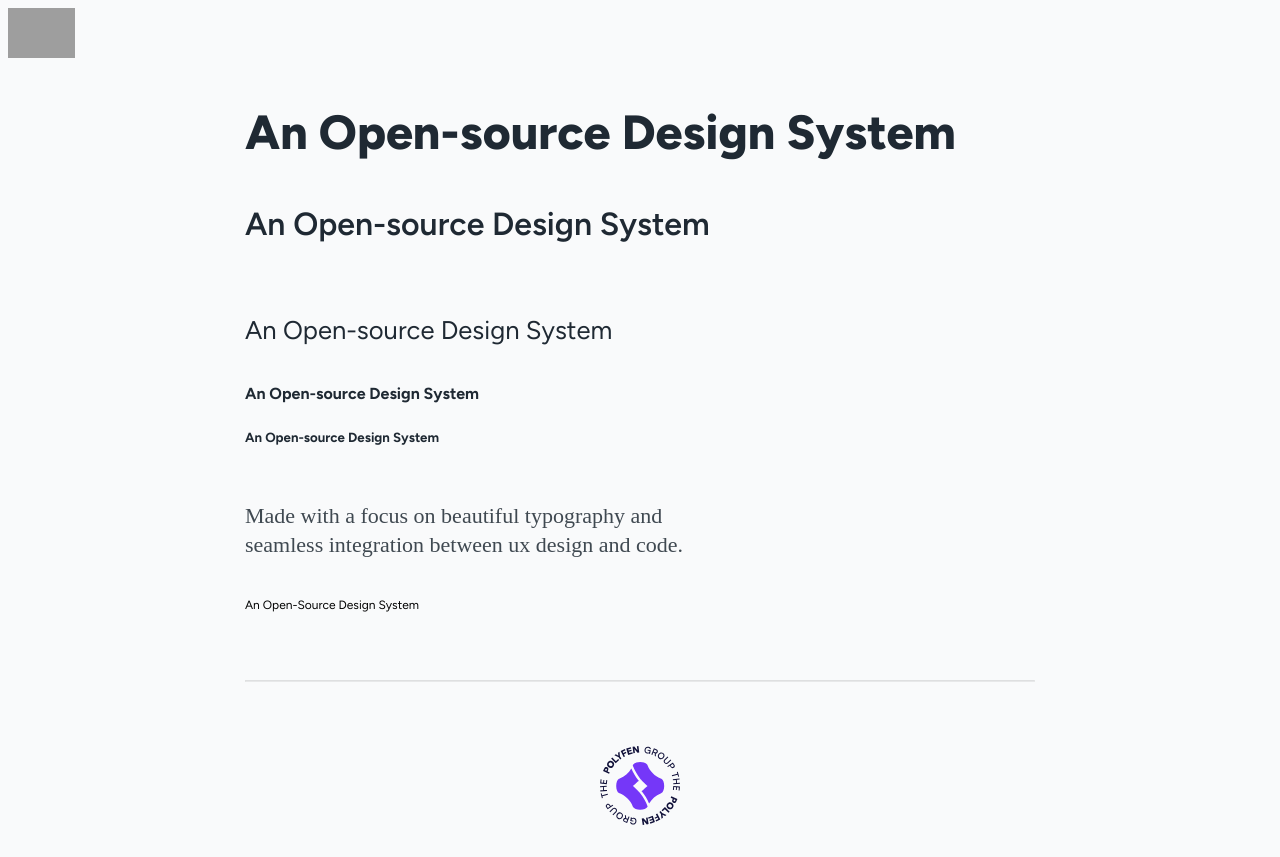
After one commit to polyfen/polykit, a PHP site: page /typography.php in a window 1280 px wide. The commit adds this page. Run offline with PHP 8.4, Linux system fonts and the light colour scheme; grey boxes are pictures that could not be loaded.

Commit message:
Created PHP page for typography styleguide

```diff
--- a/index.php
+++ b/index.php
@@ -1,6 +1,3 @@
-<?php
-    include 'includes.php';
-?>
 <!DOCTYPE html>
 <html lang="en">
     <head>
--- /dev/null
+++ b/typography.php
@@ -0,0 +1,83 @@
+<!DOCTYPE html>
+<html lang="en">
+    <head>
+        <title>Polykit | Typography Styleguide</title>
+
+        <!-- META General -->
+        <meta charset="UTF-8">
+        <meta name="viewport" content="width=device-width, initial-scale=1.0, maximum-scale=1.0, user-scalable=no" />
+        <meta property="og:type" content="website"/>
+        <meta name="author"  content="The Polyfen Group LLC"/>
+
+        <!-- FAVICON -->
+        <link rel="apple-touch-icon" sizes="180x180" href="/apple-touch-icon.png">
+        <link rel="icon" type="image/png" sizes="32x32" href="/favicon-32x32.png">
+        <link rel="icon" type="image/png" sizes="16x16" href="/favicon-16x16.png">
+        <link rel="manifest" href="/site.webmanifest">
+        <link rel="mask-icon" href="/safari-pinned-tab.svg" color="#ffaa00">
+        <meta name="msapplication-TileColor" content="#ffaa00">
+        <meta name="theme-color" content="#ffaa00">
+
+        <!-- FONTS -->
+        <link rel="preconnect" href="https://fonts.googleapis.com">
+        <link rel="preconnect" href="https://fonts.gstatic.com" crossorigin>
+        <link href="https://fonts.googleapis.com/css2?family=Figtree:ital,wght@0,300;0,400;0,500;0,600;0,700;0,800;0,900;1,300;1,400;1,500;1,600;1,700;1,800;1,900&display=swap" rel="stylesheet">
+
+        <link rel="stylesheet" href="app/css/polykit-v01.css" type="text/css">
+
+        <!-- Google Tag Manager -->
+        <script>(function(w,d,s,l,i){w[l]=w[l]||[];w[l].push({'gtm.start':
+        new Date().getTime(),event:'gtm.js'});var f=d.getElementsByTagName(s)[0],
+        j=d.createElement(s),dl=l!='dataLayer'?'&l='+l:'';j.async=true;j.src=
+        'https://www.googletagmanager.com/gtm.js?id='+i+dl;f.parentNode.insertBefore(j,f);
+        })(window,document,'script','dataLayer','GTM-5ZXG85V7');</script>
+        <!-- End Google Tag Manager -->
+
+        <!-- PAGE-SPECIFIC META start -->
+        <meta property="og:title" content="Poly Kit | Design System"/>
+        <meta property="og:url" content="https://polykit.xyz/"/>
+        <meta name="keywords" content="Design, system, design system, free, open source, polyfen" />
+        <meta name="description" property="og:description" content="Open-source design system... in early development. Very — early — development." />
+        <meta property="og:image" content=""/>
+        <meta property="og:image:width" content="1200" />
+        <meta property="og:image:height" content="630" />
+        <meta name="twitter:card" content="summary_large_image" />
+        <meta name="twitter:site" content="Poly Kit" />
+        <meta name="twitter:creator" content="@PolyfenGroup">
+        <meta name="twitter:title" content="Poly Kit | Design System" />
+        <meta name="twitter:description" content="Open-source design system... in early development. Very — early — development." />
+        <meta name="twitter:image" content="" />
+        <meta name="robots" content="index, follow">
+        <!-- PAGE-SPECIFIC META end -->
+
+
+
+    </head>
+    <body class="light-mode">
+        <!-- Google Tag Manager (noscript) -->
+        <noscript><iframe src="https://www.googletagmanager.com/ns.html?id=GTM-5ZXG85V7"
+        height="0" width="0" style="display:none;visibility:hidden"></iframe></noscript>
+        <!-- End Google Tag Manager (noscript) -->
+        <header>
+            <img src="imgs/polykit-logo.svg" height="50px" width="auto">
+        </header>
+        <main class="container">
+                <h1 class="title-1">An Open-source Design System</h1>
+                <h2 class="heading-1">An Open-source Design System</h2>
+                <h3 class="heading-2">An Open-source Design System</h3>
+                <h4 class="heading-3">An Open-source Design System</h4>
+                <h5 class="heading-4">An Open-source Design System</h5>
+
+                <p class="">Made with a focus on beautiful typography and seamless integration between ux design and code.</p>
+
+                <small>An Open-Source Design System</small>
+
+                <hr>
+        </main>
+        <footer>
+            <a href="https://thepolyfengroup.com" target="_blank">
+                <img src="imgs/the-polyfen-group-logo.svg" width="80px" height="auto" style="margin: 2rem auto;">
+            </a>
+        </footer>
+    </body>
+</html>
```
